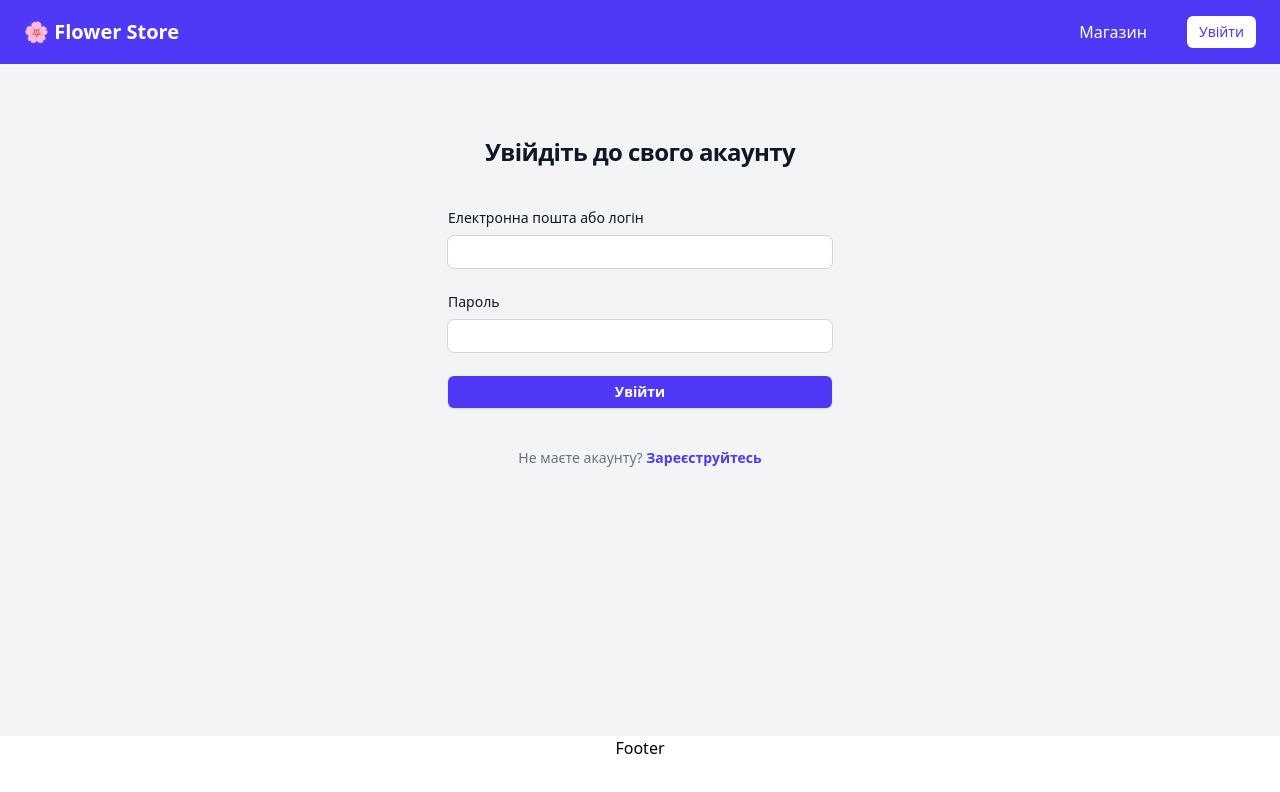
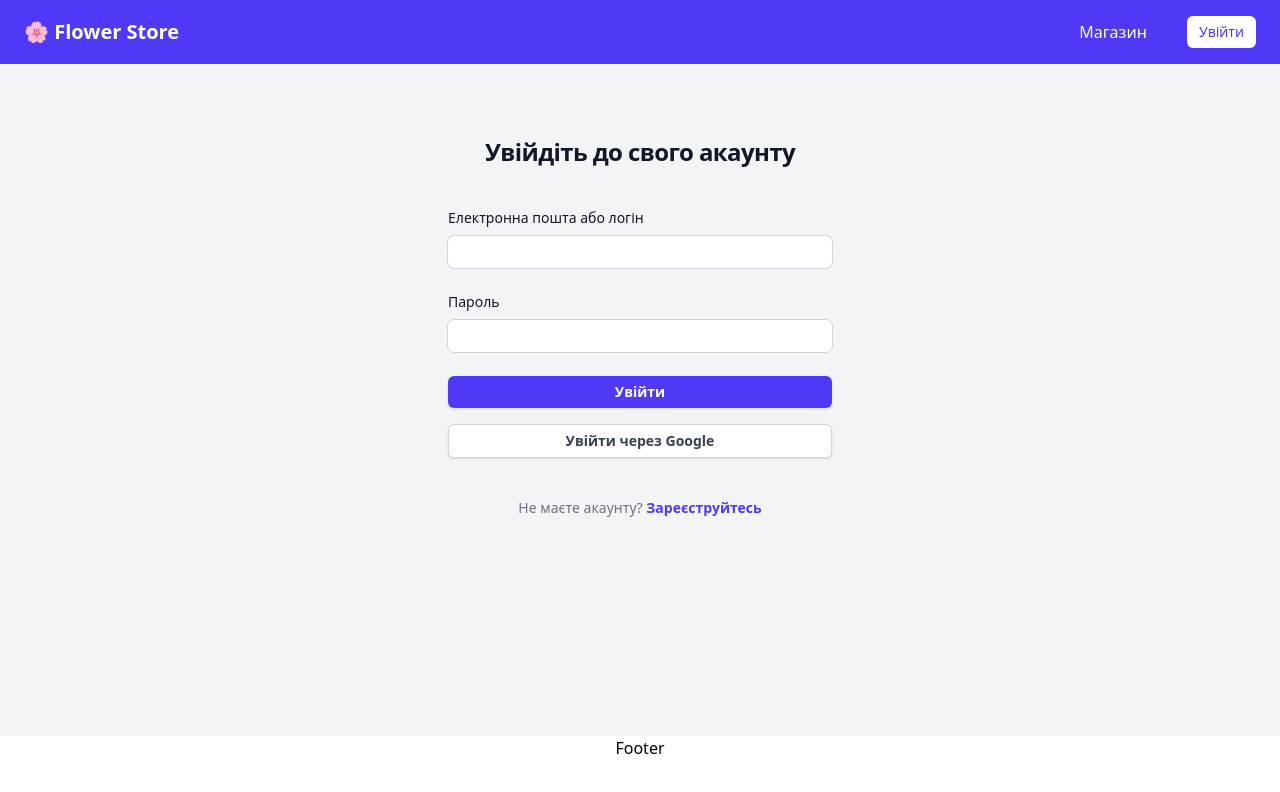
Before and after one commit to DashaPyvovarova/flowers-shop, a Next.js app: page /login in a window 1280 px wide. Shown: the top 792 px of the page. Built offline with nearby package versions, Linux system fonts and the light colour scheme; no server answers.

Commit message:
feat: add auth with google

```diff
--- a/src/app/(auth)/login/page.tsx
+++ b/src/app/(auth)/login/page.tsx
@@ -5,6 +5,7 @@ import { useRouter } from 'next/navigation';
 import { useState } from 'react';
 import { signInWithCredentials } from 'basics/actions/auth';
 import { successToast, warningToast } from 'basics/utils/toast';
+import { signIn } from 'next-auth/react';
 
 export default function LoginPage() {
   const router = useRouter();
@@ -83,6 +84,17 @@ export default function LoginPage() {
           </div>
         </form>
 
+        <div className="mt-4">
+          <button
+            type="button"
+            onClick={ () => signIn('google') }
+            className="flex w-full justify-center rounded-md bg-white border border-gray-300 px-3 py-1.5 text-sm font-semibold
+      text-gray-700 shadow-sm hover:bg-gray-50 focus-visible:outline focus-visible:outline-2 focus-visible:outline-indigo-600"
+          >
+            Увійти через Google
+          </button>
+        </div>
+
         <p className="mt-10 text-center text-sm text-gray-500">
           Не маєте акаунту?{ ' ' }
           <Link
--- a/src/app/(auth)/registration/page.tsx
+++ b/src/app/(auth)/registration/page.tsx
@@ -2,6 +2,7 @@
 
 import Link from 'next/link';
 import { useRouter } from 'next/navigation';
+import { signIn } from 'next-auth/react';
 import { useState } from 'react';
 import { signUp } from 'basics/actions/auth';
 import { successToast, warningToast } from 'basics/utils/toast';
@@ -114,6 +115,17 @@ export default function RegistrationPage() {
           </div>
         </form>
 
+        <div className="mt-4">
+          <button
+            type="button"
+            onClick={ () => signIn('google') }
+            className="flex w-full justify-center rounded-md bg-white border border-gray-300 px-3 py-1.5 text-sm font-semibold
+      text-gray-700 shadow-sm hover:bg-gray-50 focus-visible:outline focus-visible:outline-2 focus-visible:outline-indigo-600"
+          >
+            Зареєструватись через Google
+          </button>
+        </div>
+
         <p className="mt-10 text-center text-sm text-gray-500">
           Вже маєте акаунт?{ ' ' }
           <Link
--- a/src/basics/actions/auth.ts
+++ b/src/basics/actions/auth.ts
@@ -43,6 +43,23 @@ export const signInWithCredentials = async (params: SignInParamsType) => {
   }
 };
 
+export const signInWithGoogle = async () => {
+  try {
+    const result = await signIn('google', {
+      redirect: false,
+    });
+
+    if (result?.error) {
+      return { success: false, error: result.error };
+    }
+
+    return { redirectLink: result, success: true };
+  } catch (error) {
+    console.log(error, 'SignIn error');
+    return { success: false, error: 'SignIn error' };
+  }
+};
+
 export const signUp = async (params: Omit<AuthCredentials, 'id'>) => {
   const { password, email, login } = params;
   console.log(params);
--- a/src/lib/auth.ts
+++ b/src/lib/auth.ts
@@ -3,6 +3,7 @@ import { compare } from 'bcryptjs';
 import { eq, or } from 'drizzle-orm';
 import NextAuth from 'next-auth';
 import CredentialsProvider from 'next-auth/providers/credentials';
+import GoogleProvider from 'next-auth/providers/google';
 import { db } from '../../database/drizzle';
 import { users } from '../../database/schema';
 
@@ -50,6 +51,10 @@ export const { handlers, signIn, signOut, auth } = NextAuth({
         };
       },
     }),
+    GoogleProvider({
+      clientId: process.env.GOOGLE_CLIENT_ID!,
+      clientSecret: process.env.GOOGLE_CLIENT_SECRET!,
+    }),
   ],
   pages: {
     signIn: '/login',
```
